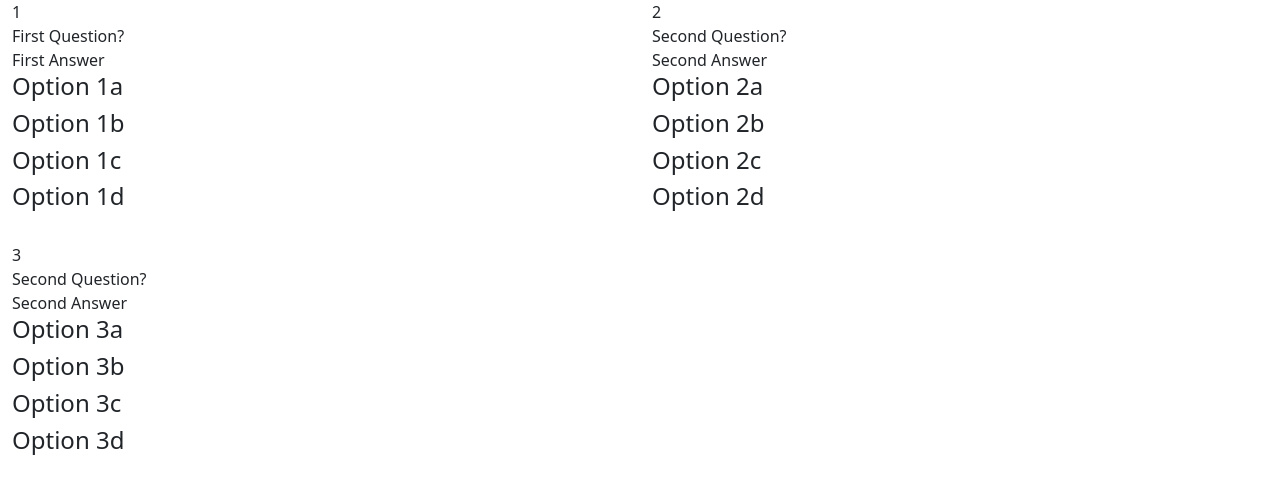
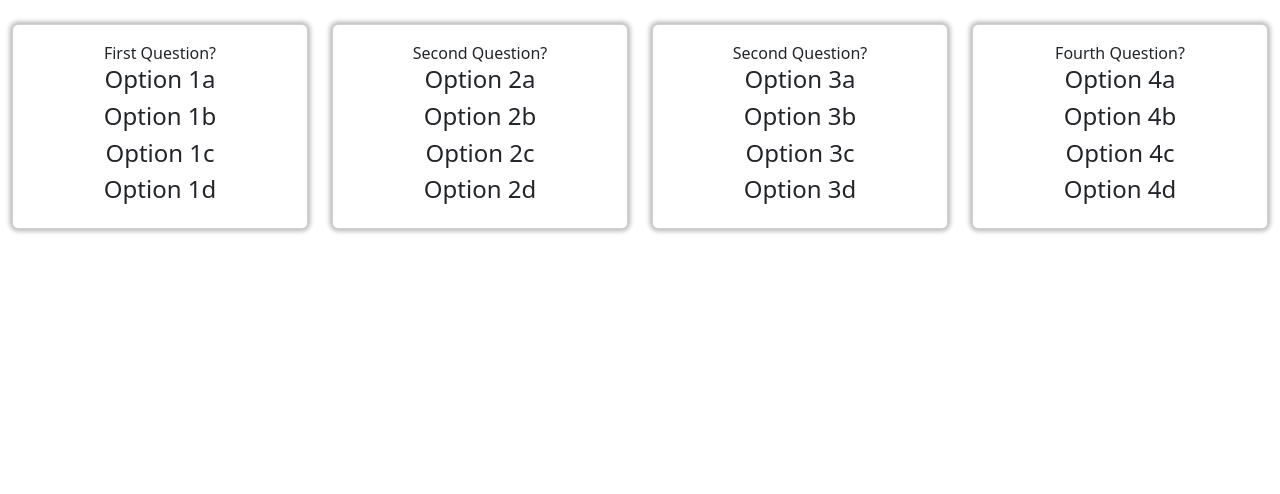
Before and after one commit to LieutPaul/FlashCard-Quiz-App, a React (Create React App) app: page / in a window 1280 px wide. Shown: the top 494 px of the page. Built offline with nearby package versions, Linux system fonts and the light colour scheme.

Commit message:
Added bootstrap cards

```diff
--- a/package.json
+++ b/package.json
@@ -6,6 +6,7 @@
     "@testing-library/jest-dom": "^5.16.5",
     "@testing-library/react": "^13.4.0",
     "@testing-library/user-event": "^13.5.0",
+    "axios": "^1.3.2",
     "bootstrap": "^5.2.3",
     "react": "^18.2.0",
     "react-bootstrap": "^2.7.1",
--- /dev/null
+++ b/src/App.css
@@ -0,0 +1,3 @@
+body{
+    background-color: #C8D0D2;
+}
--- a/src/App.js
+++ b/src/App.js
@@ -1,7 +1,11 @@
 import FlashcardList from "./components/FlashcardList";
 import { sampleFlashCardList } from "./SampleFlashCards";
 import React from "react";
+import './App.css'
 export default function App() {
+  React.useEffect(()=>{
+
+  },[])
   const [flashCards,setFlashCards] = React.useState(sampleFlashCardList)
   return (
     <div>
--- a/src/SampleFlashCards.js
+++ b/src/SampleFlashCards.js
@@ -31,5 +31,16 @@ export const sampleFlashCardList=[
             "Option 3c",
             "Option 3d"
         ]
+    },
+    {
+        id:4,
+        question:"Fourth Question?",
+        answer:"Fourth Answer",
+        options:[
+            "Option 4a",
+            "Option 4b",
+            "Option 4c",
+            "Option 4d"
+        ]
     }
 ]
--- /dev/null
+++ b/src/components/Flashcard.css
@@ -0,0 +1,4 @@
+.card{
+    box-shadow: 0 0 5px 2px rgba(0,0,0,0.3);
+    text-align: center;
+}
--- a/src/components/Flashcard.jsx
+++ b/src/components/Flashcard.jsx
@@ -1,20 +1,31 @@
 import React from 'react'
+import './Flashcard.css'
 
 export default function Flashcard({flashCard}){
+
+  const [flip,setFlip] = React.useState(false);
+
   return (
-    <div>
-      {flashCard.id}
-      <br/>
-      {flashCard.question}
-      <br/>
-      {flashCard.answer}
-      <br/>
-      {flashCard.options.map((option,number) => {
-        return (
-          <h4 key={number}>{option}</h4>
-        )
-      })}
-      <br/>
+    <div className="card" id="card" onClick={()=>{
+        setFlip(!flip)
+      }}>
+      <div className='card-body'>
+        {
+          flip===true ?
+            flashCard.answer
+          :
+            flashCard.question
+        }
+        <br/>
+        {flip === false &&
+          flashCard.options.map((option,number) => {
+            return (
+              <h4 key={number}>{option}</h4>
+            )
+          })
+        }
+      </div>
+
     </div>
   )
 }
--- a/src/components/FlashcardList.jsx
+++ b/src/components/FlashcardList.jsx
@@ -2,14 +2,12 @@ import React from 'react'
 import Flashcard from './Flashcard'
 
 export default function FlashcardList({flashCards}){
-
   return (
     <div className='container-fluid'>
       <div className='row'>
-
         {flashCards.map((flashCard)=>{
           return (
-            <div key={flashCard.id} className="col-6">
+            <div key={flashCard.id} className="col-lg-3 col-md-4 col-sm-6 col-xs-12 mb-4 mt-4">
               <Flashcard flashCard={flashCard}/>
             </div>
           );
```
Also changed, not shown: 1 other file (tests, documents, lock files or other folders).
